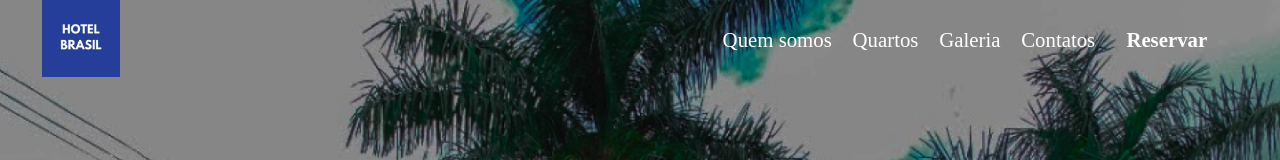
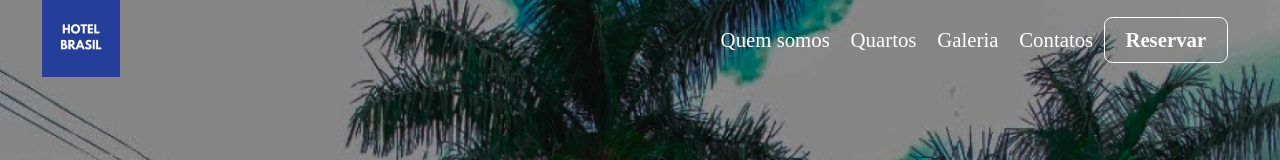
Before and after one commit to lumamontes/hotel, a React (Create React App) app: page / in a window 1280 px wide. Shown: the top 160 px of the page. Built offline with nearby package versions, Linux system fonts and the light colour scheme.

Commit message:
ajustado cores do botao

```diff
--- a/src/assets/global.css
+++ b/src/assets/global.css
@@ -11,6 +11,11 @@
     --background-color: #FFFFFF;
     --title-base-color: #FFFFFF;
     --text-base-color: #000000;
+
+    --button-color: #FFFFFF;
+    --button-background-color: #243E9A;
+
+
 }
 
 body{
```
